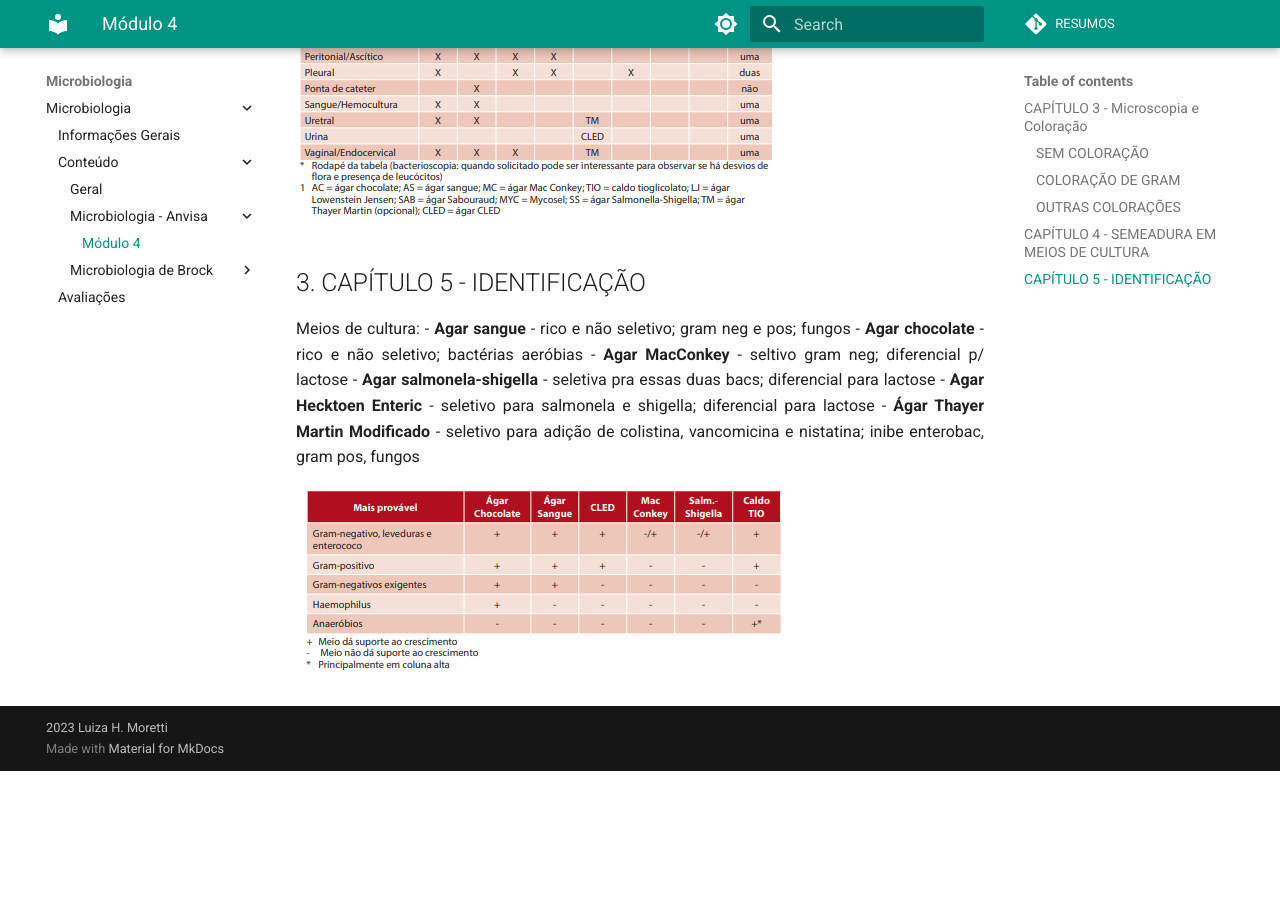
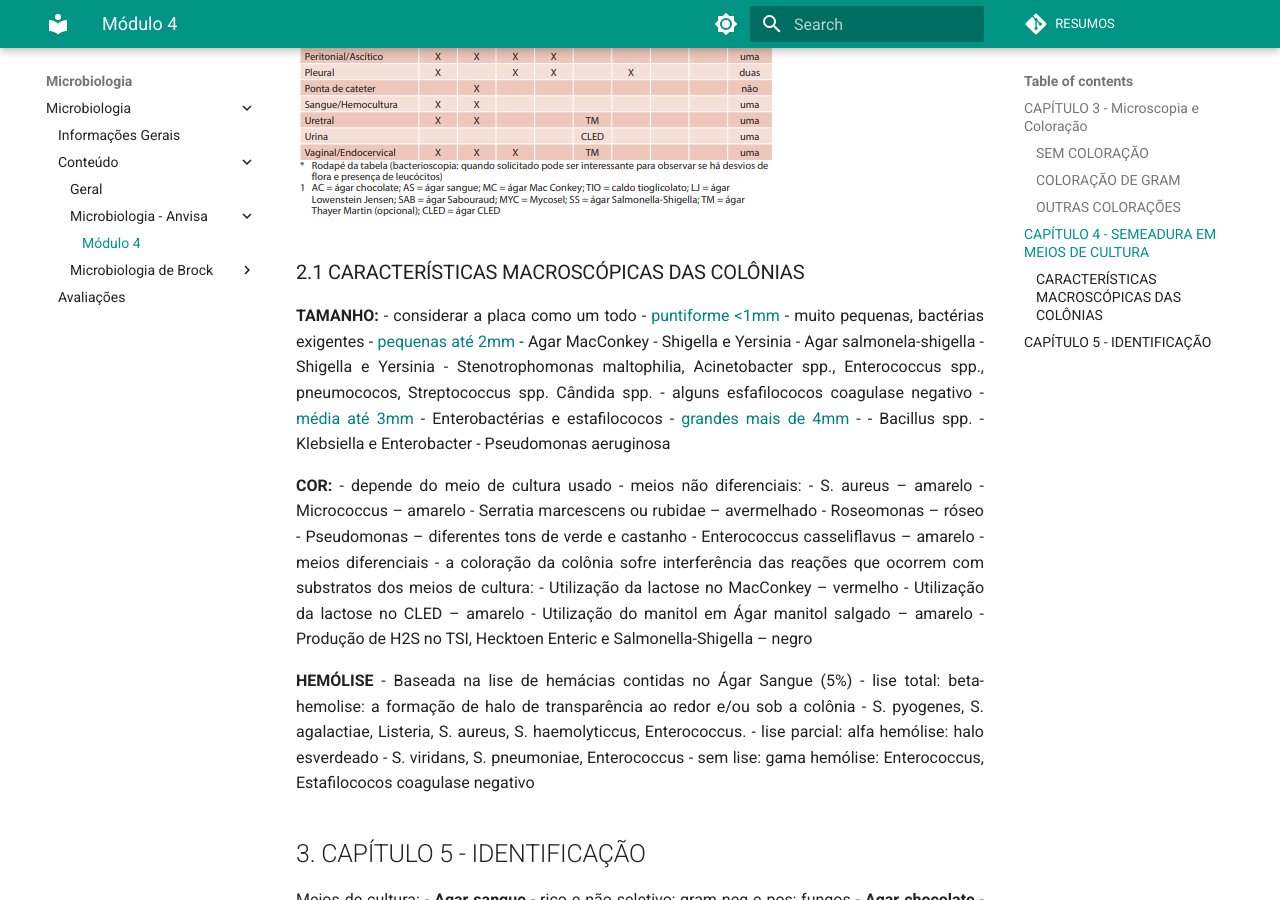
Before and after one commit to luhm/microbiologia, an MkDocs documentation site: the page built from docs/microbiologia/micro_anvisa_mod4.md, in a window 1280 px wide and 900 px high, scrolled down 8036 px. Built offline with MkDocs 1.6.1 and Material for MkDocs 9.7.7, drawn with Linux system fonts in a browser that asks for light colours; before the commit the page ends 8807 px from its top, so only the background shows below that.

Commit message:
Update micro_anvisa_mod4.md

```diff
--- a/docs/microbiologia/micro_anvisa_mod4.md
+++ b/docs/microbiologia/micro_anvisa_mod4.md
@@ -76,6 +76,48 @@ ESSE CAPÍTULO TEM VÁRIOS PASSO A PASSO PARA CADA MATERIAL E CADA TIPO DE COLET
 
 ![imagem](./assets/06213836.png)
 
+### CARACTERÍSTICAS MACROSCÓPICAS DAS COLÔNIAS
+
+**TAMANHO:**
+- considerar a placa como um todo
+- <span style="color:teal"> puntiforme <1mm </span> - muito pequenas, bactérias exigentes
+- <span style="color:teal"> pequenas até 2mm </span>
+    - Agar MacConkey - Shigella e Yersinia
+    - Agar salmonela-shigella - Shigella e Yersinia
+    - Stenotrophomonas maltophilia, Acinetobacter spp., Enterococcus spp., pneumococos, Streptococcus spp. Cândida spp.
+    - alguns esfafilococos coagulase negativo
+- <span style="color:teal"> média até 3mm </span> - Enterobactérias e estafilococos
+- <span style="color:teal"> grandes mais de 4mm </span> -
+    - Bacillus spp.
+    - Klebsiella e Enterobacter
+    - Pseudomonas aeruginosa
+
+**COR:**
+- depende do meio de cultura usado
+- meios não diferenciais:
+    - S. aureus – amarelo
+    - Micrococcus – amarelo
+    - Serratia marcescens ou rubidae – avermelhado
+    - Roseomonas – róseo
+    - Pseudomonas – diferentes tons de verde e castanho
+    - Enterococcus casseliflavus – amarelo
+- meios diferenciais - a coloração da colônia sofre interferência das reações que
+ocorrem com substratos dos meios de cultura:
+    - Utilização da lactose no MacConkey – vermelho
+    - Utilização da lactose no CLED – amarelo
+    - Utilização do manitol em Ágar manitol salgado – amarelo
+    - Produção de H2S no TSI, Hecktoen Enteric e Salmonella-Shigella – negro
+
+**HEMÓLISE**
+- Baseada na lise de hemácias contidas no Ágar Sangue (5%)
+    - lise total: beta-hemolise: a formação de halo de transparência ao redor e/ou sob a colônia
+        - S. pyogenes, S. agalactiae, Listeria, S. aureus, S. haemolyticcus, Enterococcus.
+    - lise parcial: alfa hemólise: halo esverdeado
+        - S. viridans, S. pneumoniae, Enterococcus
+    - sem lise: gama hemólise:  Enterococcus, Estafilococos coagulase negativo
+
+
+
 ## CAPÍTULO 5 - IDENTIFICAÇÃO
 
 Meios de cultura:
```
